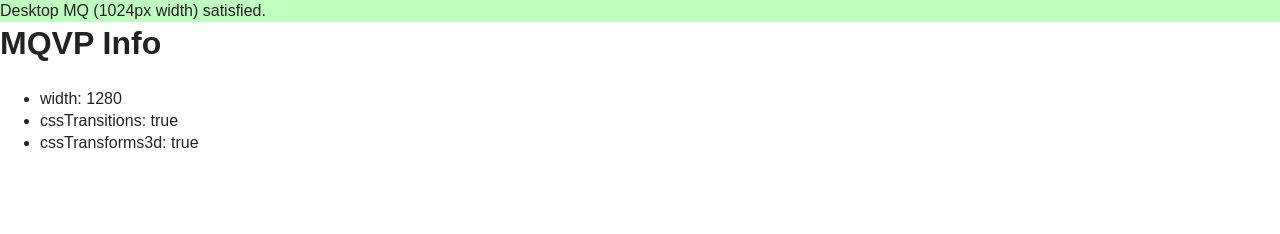
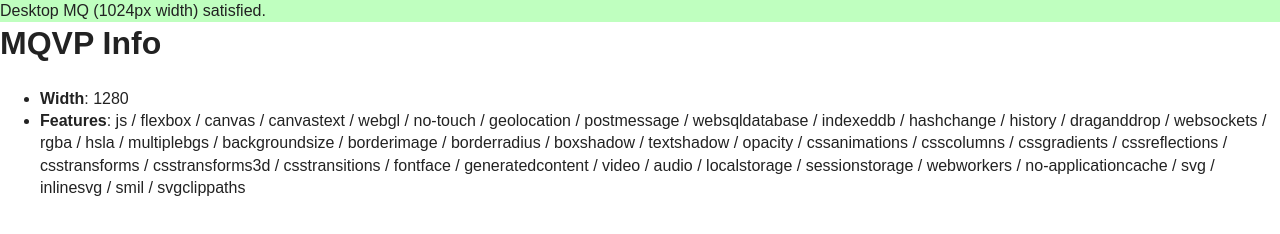
Before and after one commit to changke/mqvp-test, a plain HTML site: page index.html in a window 1280 px wide. Drawn offline with nearby package versions, Linux system fonts and the light colour scheme.

Commit message:
use Modernizr html classes for listing features

```diff
--- a/index.html
+++ b/index.html
@@ -6,22 +6,14 @@
     <head>
         <meta charset="utf-8" />
         <meta http-equiv="X-UA-Compatible" content="IE=edge,chrome=1" />
-        <title>Media Query / Viewport Tester</title>
-        <meta name="description" content="To test viewport size and media query matching in different browsers" />
+        <title>Media Query / Viewport Tester with Extras</title>
+        <meta name="description" content="To test viewport size and media query matching in different browsers." />
         <meta name="viewport" content="width=device-width" />
-
-        <!-- Place favicon.ico and apple-touch-icon.png in the root directory -->
-
-        <link rel="stylesheet" href="css/normalize.css">
-        <link rel="stylesheet" href="css/main.css">
+        <link rel="stylesheet" href="css/normalize.css" />
+        <link rel="stylesheet" href="css/main.css" />
         <script src="js/vendor/modernizr-2.6.2.min.js"></script>
     </head>
     <body>
-        <!--[if lt IE 7]>
-            <p class="chromeframe">You are using an <strong>outdated</strong> browser. Please <a href="http://browsehappy.com/">upgrade your browser</a> or <a href="http://www.google.com/chromeframe/?redirect=true">activate Google Chrome Frame</a> to improve your experience.</p>
-        <![endif]-->
-
-        <!-- Add your site or application content here -->
         <h1>MQVP Info</h1>
         <div class="info"></div>
 
@@ -31,13 +23,12 @@
         <script src="js/plugins.js"></script>
         <script src="js/main.js"></script>
 
-        <!-- Google Analytics: change UA-XXXXX-X to be your site's ID. -->
-        <!--
         <script>
+            /*
             var _gaq=[['_setAccount','UA-XXXXX-X'],['_trackPageview']];
             (function(d,t){var g=d.createElement(t),s=d.getElementsByTagName(t)[0];
             g.src=('https:'==location.protocol?'//ssl':'//www')+'.google-analytics.com/ga.js';
-            s.parentNode.insertBefore(g,s)}(document,'script'));
-        </script>-->
+            s.parentNode.insertBefore(g,s)}(document,'script'));*/
+        </script>
     </body>
 </html>
--- a/js/main.js
+++ b/js/main.js
@@ -1,15 +1,17 @@
 // Detect features with Modernizr
 
 var showInfo = function() {
+    var htmlClass = $('html').attr('class');
+    var fts = $.trim(htmlClass).split(' ').join(' / ');
+
     var info = {
-        width: viewportSize.getWidth(),
-        cssTransitions: Modernizr.csstransitions,
-        cssTransforms3d: Modernizr.csstransforms3d
+        Width: viewportSize.getWidth(),
+        Features: fts
     };
 
     var h = '<ul>';
     $.each(info, function(k, v) {
-        h += '<li>' + k + ': ' + v + '</li>';
+        h += '<li><b>' + k + '</b>: ' + v + '</li>';
     });
     h += '</ul>';
 
```
